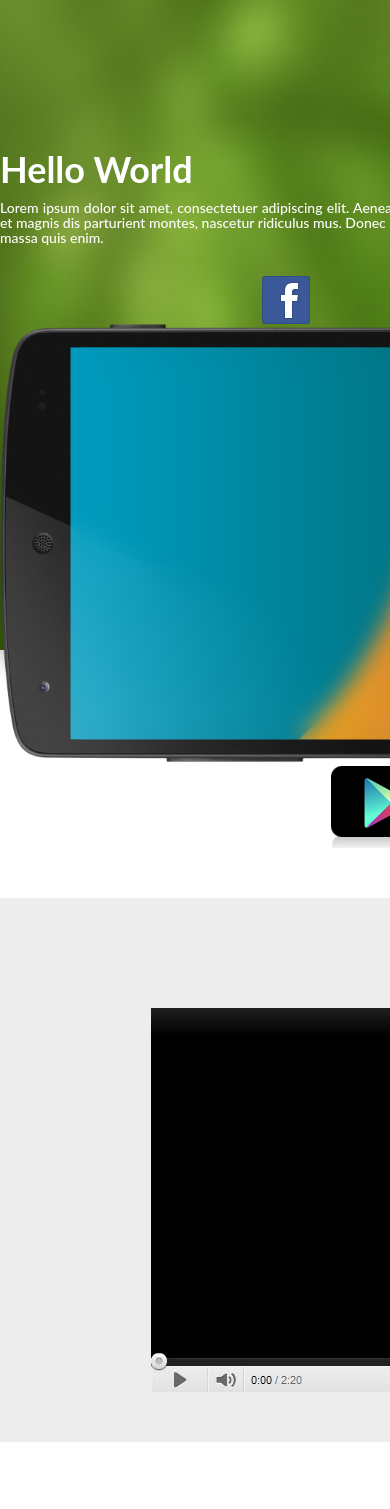
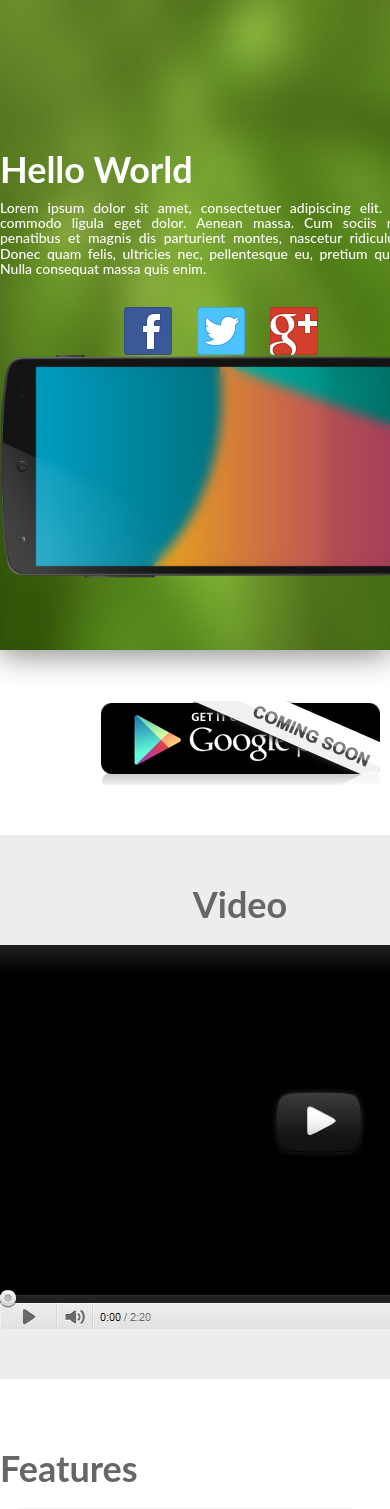
Before and after one commit to yurifariasg/ArretadoGames, a Flask app: page / in a window 390 px wide; the page is wider, and only the part inside the window is pictured. Shown: the top 1509 px of that part. Run offline with Flask 2, Linux system fonts and the light colour scheme; some libraries are stand-ins or nearby versions.

Commit message:
Small changes to responsiveness

```diff
--- a/static/css/style.css
+++ b/static/css/style.css
@@ -53,7 +53,23 @@ h1 {
   font-weight: bold;
 }
 
-.wrapper { width:940px; margin:0 auto; }
+
+
+@media(max-width:767px){
+  .wrapper {
+    width:480px;
+    margin:0 auto;
+  }
+}
+@media(min-width:768px){
+  .wrapper {
+    width:940px;
+    margin:0 auto;
+  }
+}
+@media(min-width:992px){}
+@media(min-width:1200px){}
+
 .clear { clear:both; }
 
 .top-nav {
```
